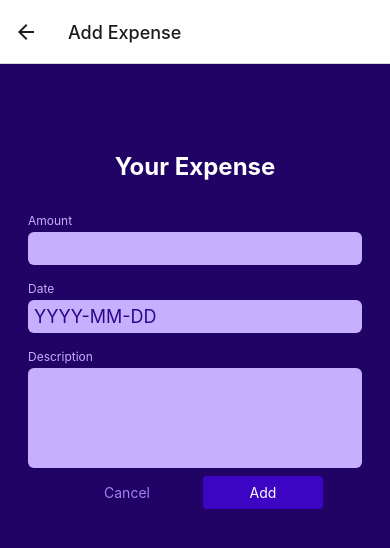
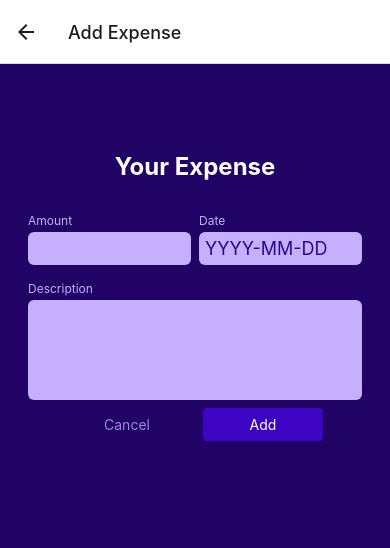
Before and after one commit to MarkoKustudija/ExpenseTracker_ReactNative, a React Native app: screen /ManageExpense in a window 390 px wide. Shown: the top 548 px of the page. Built offline with nearby package versions, Linux system fonts and the light colour scheme.

Commit message:
adding form validation

```diff
--- a/components/ManageExpense/ExpenseForm.js
+++ b/components/ManageExpense/ExpenseForm.js
@@ -3,63 +3,110 @@
 import Input from "./Input";
 import { getFormattedDate } from "../../util/date";
 import Button from "../ui/Button";
+import { GlobalStyles } from "../../constants/styles";
 
 function ExpenseForm({ submitButtonLabel, onSubmit, onCancel, defaultValues }) {
+  const [inputValues, setInputValues] = useState({
+    amount: {
+      value: defaultValues ? defaultValues.amount.toString() : "",
+      isValid: true,
+    },
 
- const [inputValues, setInputValues] = useState({
-    amount: defaultValues ? defaultValues.amount.toString() : '',
-    date: defaultValues ? getFormattedDate(defaultValues.date) : '',
-    description: defaultValues ? defaultValues.description : '',
+    date: {
+      value: defaultValues ? getFormattedDate(defaultValues.date) : "",
+      isValid: true,
+    },
+
+    description: {
+      value: defaultValues ? defaultValues.description : "",
+      isValid: true,
+    },
   });
 
   function inputChangeHandler(inputIdentifier, enteredValue) {
     setInputValues((prevValue) => {
       return {
         ...prevValue,
-        [inputIdentifier]: enteredValue,
+        [inputIdentifier]: { value: enteredValue, isValid: true },
       };
     });
   }
 
   function submitHandler() {
     const expenseData = {
-      amount: +inputValues.amount,
-      date: new Date(inputValues.date),
-      description: inputValues.description,
+      amount: +inputValues.amount.value,
+      date: new Date(inputValues.date.value),
+      description: inputValues.description.value,
     };
+
+    const amountIsValid = !isNaN(expenseData.amount) && expenseData.amount > 0;
+    const dateIsValid = expenseData.date.toString() !== "Invalid Date";
+    const descriptionIsValid = expenseData.description.trim().length > 0;
+
+    if (!amountIsValid || !dateIsValid || !descriptionIsValid) {
+      setInputValues((curInputs) => {
+        return {
+          amount: { value: curInputs.amount.value, isValid: amountIsValid },
+          date: { value: curInputs.date.value, isValid: dateIsValid },
+          description: {
+            value: curInputs.description.value,
+            isValid: descriptionIsValid,
+          },
+        };
+      });
+      return;
+    }
+
     onSubmit(expenseData);
   }
+
+  const formIsInvalid =
+    !inputValues.amount.isValid ||
+    !inputValues.date.isValid ||
+    !inputValues.description.isValid;
 
   return (
     <View style={styles.form}>
       <Text style={styles.title}>Your Expense</Text>
+      <View style={styles.inputsRow}>
         <Input
           style={styles.rowInput}
           label="Amount"
+          invalid={!inputValues.amount.isValid}
           textInputConfig={{
             keyboardType: "decimal-pad",
             onChangeText: inputChangeHandler.bind(this, "amount"),
-          value: inputValues.amount,
+            value: inputValues.amount.value,
           }}
         />
         <Input
           style={styles.rowInput}
           label="Date"
+          invalid={!inputValues.date.isValid}
           textInputConfig={{
             placeholder: "YYYY-MM-DD",
             maxLength: 10,
             onChangeText: inputChangeHandler.bind(this, "date"),
-          value: inputValues.date,
+            value: inputValues.date.value,
           }}
         />
+      </View>
+
       <Input
         label="Description"
+        invalid={!inputValues.description.isValid}
         textInputConfig={{
           multiline: true,
           onChangeText: inputChangeHandler.bind(this, "description"),
-          value: inputValues.description,
+          value: inputValues.description.value,
         }}
       />
+      {formIsInvalid && (
+        <Text style={styles.errorText}>
+          Invalid input values - please check your entered data!
+        </Text>
+      )}
+
       <View style={styles.buttons}>
         <Button style={styles.button} mode="flat" onPress={onCancel}>
           Cancel
@@ -87,10 +134,15 @@
   },
   inputsRow: {
     flexDirection: "row",
-    justifyContent: "space-between",
+    justifyContent: "center",
   },
   rowInput: {
     flex: 1,
+  },
+  errorText: {
+    textAlign: "center",
+    color: GlobalStyles.colors.error500,
+    margin: 8,
   },
   buttons: {
     flexDirection: "row",
--- a/components/ManageExpense/Input.js
+++ b/components/ManageExpense/Input.js
@@ -2,18 +2,20 @@
 import React from "react";
 import { GlobalStyles } from "../../constants/styles";
 
-const Input = ({ label, textInputConfig }) => {
+const Input = ({ label, style, invalid, textInputConfig }) => {
   const inputStyles = [styles.input];
 
   if (textInputConfig && textInputConfig.multiline) {
     inputStyles.push(styles.inputMultiline);
   }
 
-
+  if(invalid){
+    inputStyles.push(styles.invalidInput);
+  }
 
   return (
-    <View style={styles.inputContainer}>
-      <Text  style={styles.label}>{label}</Text>
+    <View style={[styles.inputContainer, style]}>
+      <Text  style={[styles.label, invalid && styles.invalidLabel]}>{label}</Text>
       <TextInput  style={inputStyles} {...textInputConfig} />
     </View>
   );
@@ -31,6 +33,9 @@
     color: GlobalStyles.colors.primary100,
     marginBottom: 4,
   },
+  invalidLabel: {
+    color: GlobalStyles.colors.error500,
+  },
   input: {
     backgroundColor: GlobalStyles.colors.primary100,
     color: GlobalStyles.colors.primary700,
@@ -38,6 +43,9 @@
     borderRadius: 6,
     fontSize: 18,
   },
+  invalidInput: {
+    backgroundColor: GlobalStyles.colors.error50,
+  },
   inputMultiline: {
     minHeight: 100,
     textAlignVertical: "top",
--- a/screens/ManageExpense.js
+++ b/screens/ManageExpense.js
@@ -72,20 +72,11 @@
     padding: 24,
     backgroundColor: GlobalStyles.colors.primary800,
   },
-  buttons: {
-    flexDirection: "row",
-    justifyContent: "center",
-    alignItems: "center",
-  },
-  button: {
-    minWidth: 120,
-    marginHorizontal: 8,
-  },
   deleteContainer: {
     marginTop: 16,
     paddingTop: 8,
     borderTopWidth: 2,
     borderTopColor: GlobalStyles.colors.primary200,
-    alignItems: "center",
+    alignItems: 'center',
   },
 });
```
Lines whose indentation alone changed are shown as unchanged.
